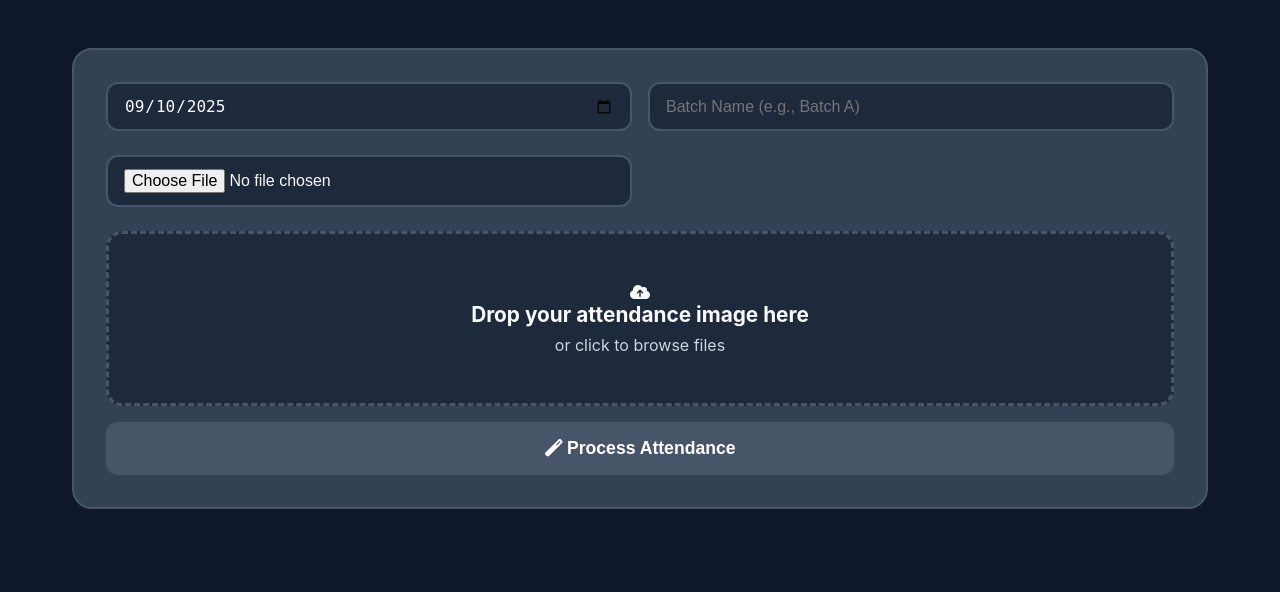
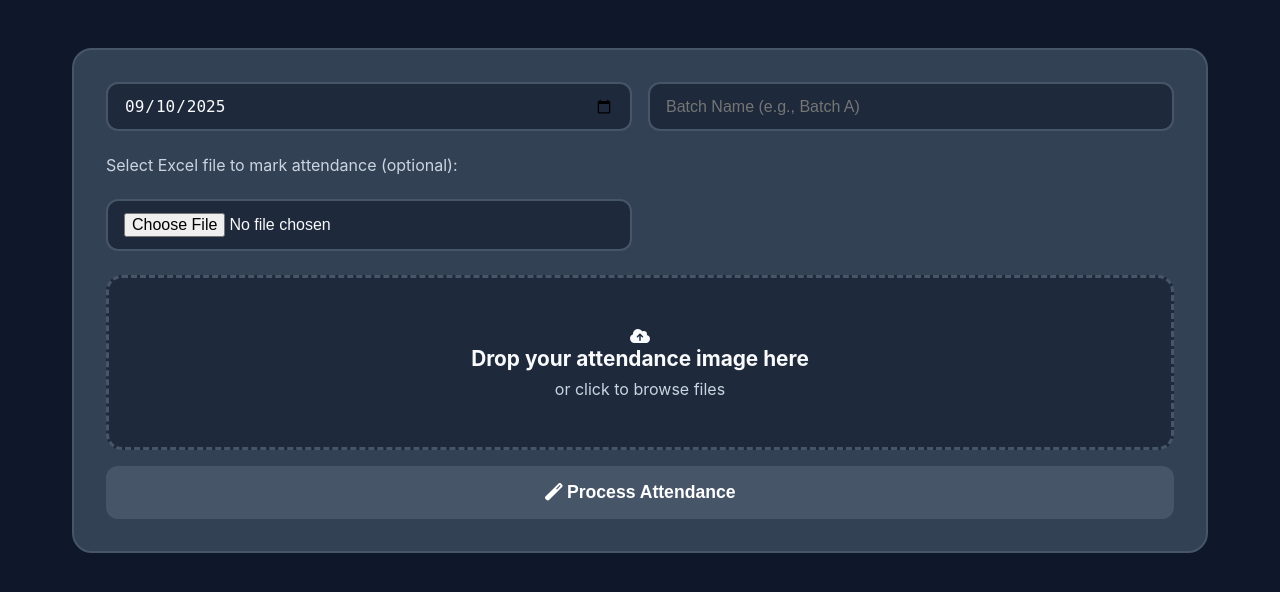
Before and after one commit to gozail-14/Attendence-System---OCR-, a Flask app: page / in a window 1280 px wide. Shown: the part 110-702 px from the top of the page. Run offline with Flask 3, Linux system fonts and the light colour scheme.

Commit message:
Update index.html

```diff
--- a/templates/index.html
+++ b/templates/index.html
@@ -324,6 +324,9 @@
                 <input type="text" id="batch" placeholder="Batch Name (e.g., Batch A)" required>
             </div>
             <div class="form-group">
+                <label for="excelInput" style="grid-column: 1 / -1; color: var(--text-secondary); margin-bottom: 0.5rem;">
+                    Select Excel file to mark attendance (optional):
+                </label>
                 <input type="file" id="excelInput" accept=".xlsx,.xls">
             </div>
 
@@ -368,6 +371,7 @@
         excelInput.addEventListener('change', (e) => {
             if (e.target.files[0]) {
                 selectedExcel = e.target.files[0];
+                document.getElementById('excelFileName').textContent = selectedExcel.name;
             }
         });
 
```
